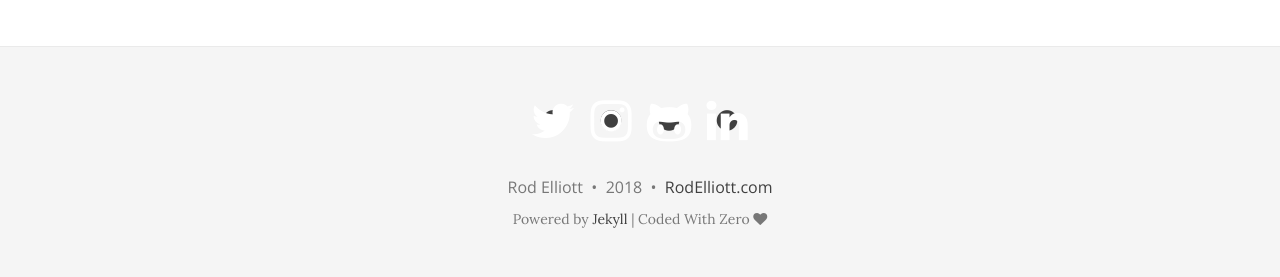
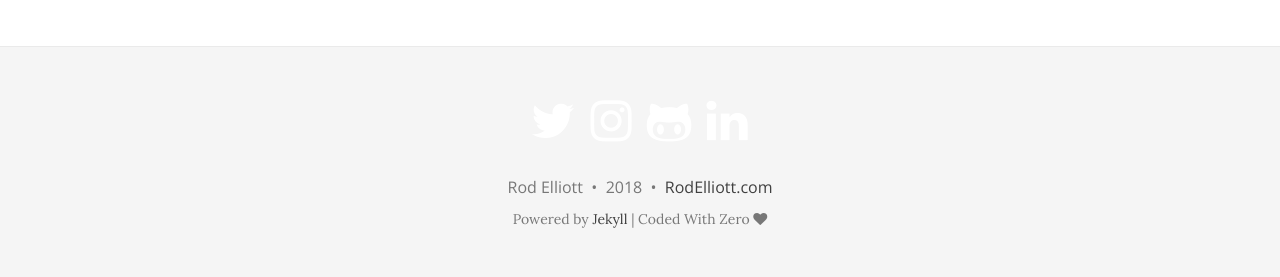
Before and after one commit to rodelliott/rodelliott.github.io, a Jekyll site: the page built from index.html, in a window 1280 px wide. Shown: the part 633-910 px from the top of the page. Built offline with Jekyll 4.4.1, drawn with Linux system fonts in a browser that asks for light colours; nearby versions of some CDN libraries; the list of posts is cut into pages by our own code.

Commit message:
new changes

```diff
--- a/_includes/footer.html
+++ b/_includes/footer.html
@@ -15,7 +15,6 @@
               <a href="{{element.baseURL}}{{ site.social-network-links[curkey] }}" title="{{ element.name }}">
             {%- endif -%}
                 <span class="fa-stack fa-lg" aria-hidden="true">
-                  <i class="fa fa-circle fa-stack-3x"></i>
                   <i class="fa {{ element.icon }} fa-stack-2x fa-inverse"></i>
                 </span>
                 <span class="sr-only">{{ element.name }}</span>
```
Also changed, not shown: 8 other files.
